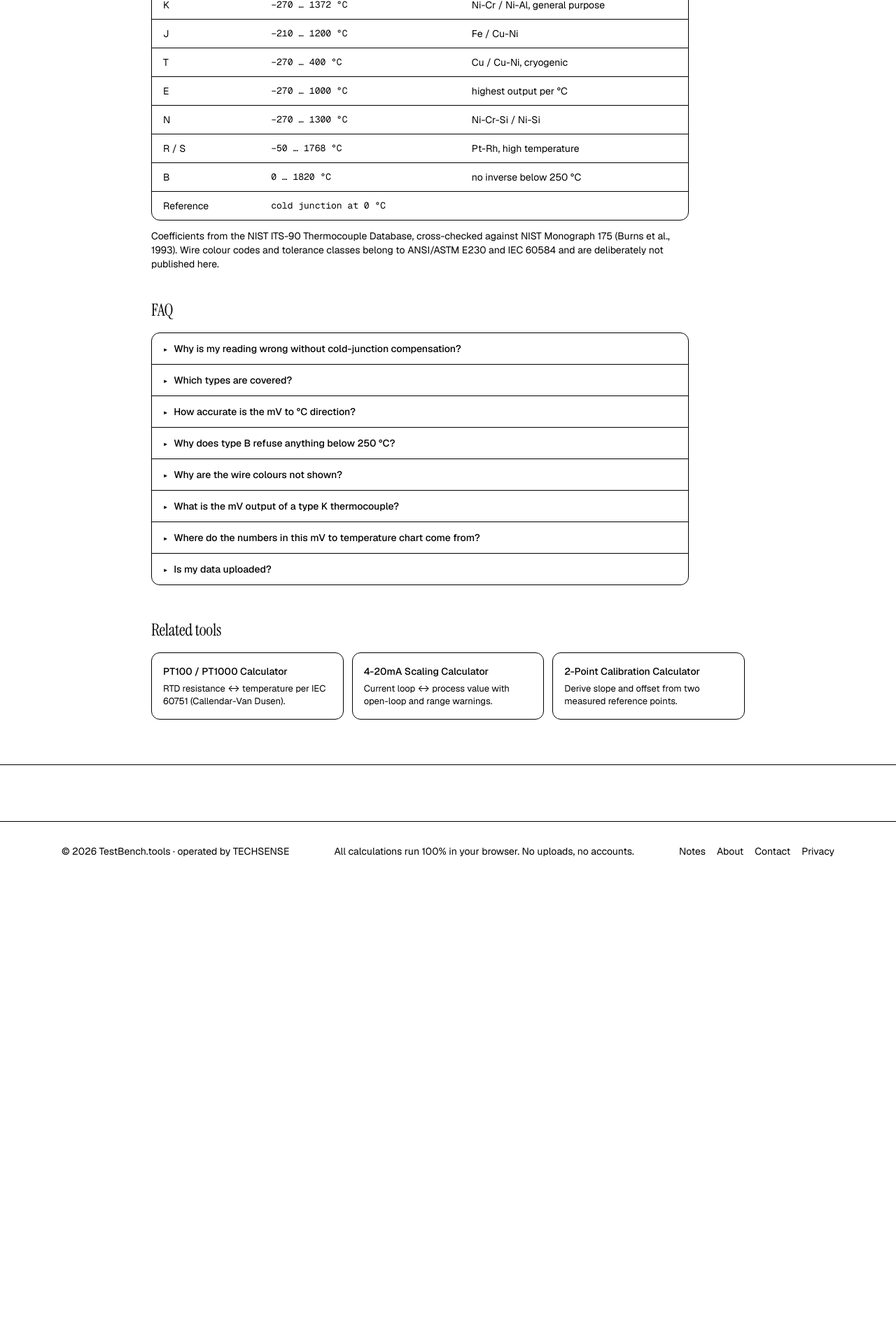
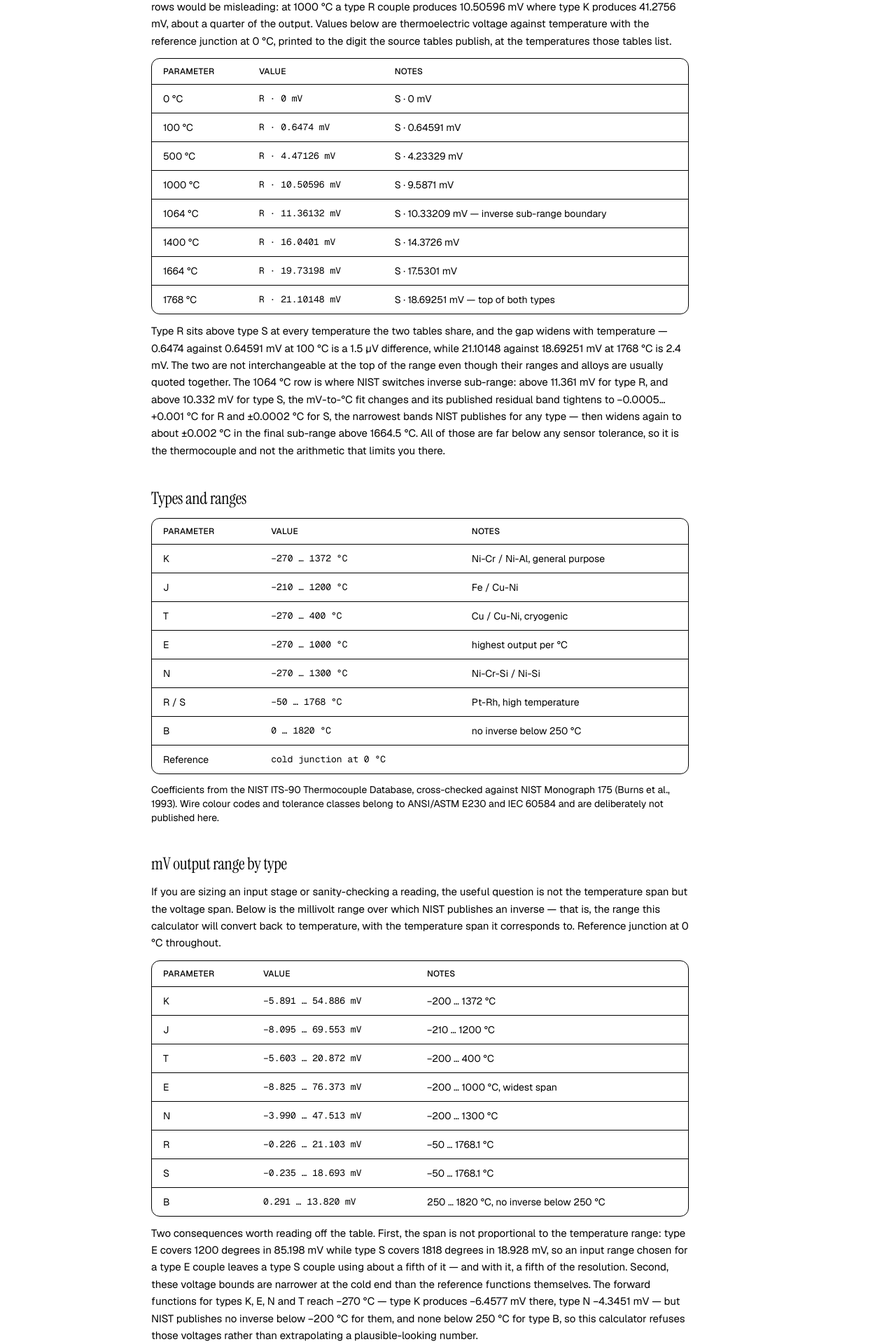
Before and after one commit to Kim-Hakseong/testbench-tools, a Next.js app in the folder apps/web/: page /tools/thermocouple-calculator in a window 1280 px wide. Shown: the part 2740-4660 px from the top of the page at 70% size. Before the commit the page ends 3998 px from the top, so only its background shows below. Built offline with nearby package versions, Linux system fonts and the light colour scheme.

Commit message:
autopilot: weekly T1 content/SEO pass

```diff
--- a/apps/web/app/(en)/tools/thermocouple-calculator/page.tsx
+++ b/apps/web/app/(en)/tools/thermocouple-calculator/page.tsx
@@ -7,13 +7,13 @@ import { JsonLd, toolJsonLd } from "@/lib/jsonld";
 
 export const metadata: Metadata = {
   alternates: { canonical: "/tools/thermocouple-calculator/" },
-  title: "Thermocouple Calculator — mV to Temperature Chart & Formula (K, J, T, ITS-90)",
+  title: "Thermocouple Calculator — mV to Temperature Chart & Formula (K, J, T, R, S, ITS-90)",
   description:
-    "Free thermocouple calculator for types K, J, T, E, N, R, S and B: millivolts to temperature with cold-junction compensation on the NIST ITS-90 reference functions, plus a type K/J/T mV-to-°C chart. 100% in your browser.",
+    "Free thermocouple calculator for types K, J, T, E, N, R, S and B: millivolts to temperature with cold-junction compensation on the NIST ITS-90 reference functions, plus mV-to-°C charts for types K, J, T and the Pt-Rh types R and S, and the mV output range of all eight types. 100% in your browser.",
   openGraph: { url: "/tools/thermocouple-calculator/",
     images: ["/og/thermocouple-calculator.png"], siteName: "TestBench.tools",
     title: "Thermocouple Calculator — mV to °C chart, types K, J, T, E, N, R, S, B",
-    description: "mV ↔ °C on the NIST ITS-90 reference functions, with cold-junction compensation and a type K/J/T reference chart.",
+    description: "mV ↔ °C on the NIST ITS-90 reference functions, with cold-junction compensation, type K/J/T and R/S reference charts, and the mV range of each type.",
     type: "website",
   },
 };
@@ -48,6 +48,18 @@ const FAQS: FaqItem[] = [
     a: "They are read from the reference tables of NIST Monograph 175 (Burns, Scroger, Strouse, Croarkin and Guthrie, 1993): table 7.3.3 for type K, 6.3.3 for type J and 9.3.3 for type T, all with reference junctions at 0 °C. They are not re-derived for this page — the same values are the golden vectors this site's automated test suite pins the engine against, so the chart and the calculator above cannot drift apart.",
   },
   {
+    q: "What is the mV output of a type S thermocouple?",
+    a: "With the reference junction at 0 °C: 0 mV at 0 °C, 0.64591 mV at 100 °C, 4.23329 mV at 500 °C, 9.5871 mV at 1000 °C, 14.3726 mV at 1400 °C and 18.69251 mV at 1768 °C, the top of the published range. Type R runs higher at each of those temperatures: 0.6474 mV at 100 °C, 4.47126 mV at 500 °C, 10.50596 mV at 1000 °C, 16.0401 mV at 1400 °C and 21.10148 mV at 1768 °C. Both are small outputs for the temperatures involved: a type S couple at 1000 °C gives 9.5871 mV where a type K couple at the same temperature gives 41.2756 mV. The chart on this page lists these rows for both types.",
+  },
+  {
+    q: "What is the mV range of each thermocouple type?",
+    a: "Over the range NIST publishes an inverse for: type K −5.891 to 54.886 mV, J −8.095 to 69.553 mV, T −5.603 to 20.872 mV, E −8.825 to 76.373 mV, N −3.990 to 47.513 mV, R −0.226 to 21.103 mV, S −0.235 to 18.693 mV and B 0.291 to 13.820 mV, all with the reference junction at 0 °C. The mV output range table on this page pairs each with its temperature span. Note that the forward functions for K, E, N and T extend further at the cold end, down to −270 °C, than the inverse does — NIST stops at −200 °C there, so those voltages can be produced but not converted back.",
+  },
+  {
+    q: "Where do the type R and S chart numbers come from?",
+    a: "The same place as the K, J and T rows: the reference tables of NIST Monograph 175 (Burns, Scroger, Strouse, Croarkin and Guthrie, 1993) — table 3.3.3 for type R and 4.3.3 for type S, reference junctions at 0 °C. The voltage bounds in the mV output range table are read from the approximate-inverse blocks of the NIST ITS-90 Thermocouple Database (SRD 60). Nothing on this page is interpolated between table rows; the rows are the temperatures the source tables print.",
+  },
+  {
     q: "Is my data uploaded?",
     a: "No. Every calculation runs in your browser.",
   },
@@ -67,9 +79,10 @@ export default function Page() {
           and B. Its main mode takes the voltage you measured plus your cold
           junction temperature and returns the hot-junction temperature, which is
           the number you actually want. Reference: type K at 100 °C produces
-          4.0962 mV with the cold junction at 0 °C. A mV-to-°C chart for types
-          K, J and T, taken from the NIST reference tables, is further down the
-          page.
+          4.0962 mV with the cold junction at 0 °C. Further down the page are
+          mV-to-°C charts taken from the NIST reference tables — types K, J and
+          T, then the Pt-Rh types R and S — and a table of the mV output range
+          each of the eight types covers.
         </AnswerBox>
 
         <Section title="How it works">
@@ -160,8 +173,48 @@ export default function Page() {
             temperature is not the sensitivity you get at the top of the
             range. Type J is printed to
             1 µV rather than 0.01 µV above 760 °C in the source tables, so the
-            800, 1000 and 1200 °C rows carry one fewer digit. Types E, N, R, S
-            and B are in the calculator above but not charted here.
+            800, 1000 and 1200 °C rows carry one fewer digit. Types R and S are
+            charted in the next section; E, N and B are in the calculator above
+            but not charted here.
+          </p>
+        </Section>
+
+        <Section title="Type R and S mV to temperature chart (Pt-Rh)">
+          <p>
+            The platinum-rhodium types read differently enough from the base-metal
+            ones that charting them on the same rows would be misleading: at
+            1000 °C a type R couple produces 10.50596 mV where type K produces
+            41.2756 mV, about a quarter of the output. Values below are
+            thermoelectric voltage against temperature with the reference
+            junction at 0 °C, printed to the digit the source tables publish, at
+            the temperatures those tables list.
+          </p>
+          <ParamsTable
+            rows={[
+              { name: "0 °C", value: "R · 0 mV", note: "S · 0 mV" },
+              { name: "100 °C", value: "R · 0.6474 mV", note: "S · 0.64591 mV" },
+              { name: "500 °C", value: "R · 4.47126 mV", note: "S · 4.23329 mV" },
+              { name: "1000 °C", value: "R · 10.50596 mV", note: "S · 9.5871 mV" },
+              { name: "1064 °C", value: "R · 11.36132 mV", note: "S · 10.33209 mV — inverse sub-range boundary" },
+              { name: "1400 °C", value: "R · 16.0401 mV", note: "S · 14.3726 mV" },
+              { name: "1664 °C", value: "R · 19.73198 mV", note: "S · 17.5301 mV" },
+              { name: "1768 °C", value: "R · 21.10148 mV", note: "S · 18.69251 mV — top of both types" },
+            ]}
+          />
+          <p>
+            Type R sits above type S at every temperature the two tables share,
+            and the gap widens with temperature — 0.6474 against 0.64591 mV at
+            100 °C is a 1.5 µV difference, while 21.10148 against 18.69251 mV at
+            1768 °C is 2.4 mV. The two are not interchangeable at the top of the
+            range even though their ranges and alloys are usually quoted
+            together. The 1064 °C row is where NIST switches inverse sub-range:
+            above 11.361 mV for type R, and above 10.332 mV for type S, the
+            mV-to-°C fit changes and its published residual band tightens to
+            −0.0005…+0.001 °C for R and ±0.0002 °C for S, the narrowest bands
+            NIST publishes for any type — then widens again to about ±0.002 °C
+            in the final sub-range above 1664.5 °C. All of those are far below
+            any sensor tolerance, so it is the thermocouple and not the
+            arithmetic that limits you there.
           </p>
         </Section>
 
@@ -188,6 +241,42 @@ export default function Page() {
           </p>
         </Section>
 
+        <Section title="mV output range by type">
+          <p>
+            If you are sizing an input stage or sanity-checking a reading, the
+            useful question is not the temperature span but the voltage span.
+            Below is the millivolt range over which NIST publishes an inverse —
+            that is, the range this calculator will convert back to temperature,
+            with the temperature span it corresponds to. Reference junction at
+            0 °C throughout.
+          </p>
+          <ParamsTable
+            rows={[
+              { name: "K", value: "−5.891 … 54.886 mV", note: "−200 … 1372 °C" },
+              { name: "J", value: "−8.095 … 69.553 mV", note: "−210 … 1200 °C" },
+              { name: "T", value: "−5.603 … 20.872 mV", note: "−200 … 400 °C" },
+              { name: "E", value: "−8.825 … 76.373 mV", note: "−200 … 1000 °C, widest span" },
+              { name: "N", value: "−3.990 … 47.513 mV", note: "−200 … 1300 °C" },
+              { name: "R", value: "−0.226 … 21.103 mV", note: "−50 … 1768.1 °C" },
+              { name: "S", value: "−0.235 … 18.693 mV", note: "−50 … 1768.1 °C" },
+              { name: "B", value: "0.291 … 13.820 mV", note: "250 … 1820 °C, no inverse below 250 °C" },
+            ]}
+          />
+          <p>
+            Two consequences worth reading off the table. First, the span is not
+            proportional to the temperature range: type E covers 1200 degrees in
+            85.198 mV while type S covers 1818 degrees in 18.928 mV, so an input
+            range chosen for a type E couple leaves a type S couple using about a
+            fifth of it — and with it, a fifth of the resolution. Second, these
+            voltage bounds are narrower at the cold end than the reference
+            functions themselves. The forward functions for types K, E, N and T
+            reach −270 °C — type K produces −6.4577 mV there, type N
+            −4.3451 mV — but NIST publishes no inverse below −200 °C for them,
+            and none below 250 °C for type B, so this calculator refuses those
+            voltages rather than extrapolating a plausible-looking number.
+          </p>
+        </Section>
+
         <Faq items={FAQS} />
         <RelatedTools slugs={["pt100-calculator", "4-20ma-scaling", "two-point-calibration"]} />
       </ToolShell>
--- a/apps/web/content/tools-meta.ts
+++ b/apps/web/content/tools-meta.ts
@@ -95,7 +95,7 @@ export const TOOLS: ToolMeta[] = [
 
   // 5) Sensor & Signal
   { slug: "pt100-calculator", name: "PT100 / PT1000 Calculator", koName: "PT100 / PT1000 계산기", koDescription: "IEC 60751(Callendar-Van Dusen) 기준 저항 ↔ 온도 변환.", description: "RTD resistance ↔ temperature per IEC 60751 (Callendar-Van Dusen).", category: "sensor-signal", p0: true, locale: "both", status: "live", tags: ["pt100", "pt1000", "rtd", "temperature", "resistance"] },
-  { slug: "thermocouple-calculator", name: "Thermocouple Calculator", description: "mV ↔ °C for types K/J/T/E/N/R/S/B with cold-junction compensation.", category: "sensor-signal", p0: true, locale: "en", status: "live", tags: ["thermocouple", "type k", "temperature", "mv", "cold junction", "its-90"] },
+  { slug: "thermocouple-calculator", name: "Thermocouple Calculator", description: "mV ↔ °C for types K/J/T/E/N/R/S/B with cold-junction compensation.", category: "sensor-signal", p0: true, locale: "en", status: "live", tags: ["thermocouple", "type k", "type s", "temperature", "mv", "mv range", "chart", "cold junction", "its-90"] },
   { slug: "ntc-thermistor-calculator", name: "NTC Thermistor Calculator", description: "NTC resistance ↔ temperature by Beta and Steinhart-Hart, with a 3-point fit.", category: "sensor-signal", p0: true, locale: "en", status: "live", tags: ["ntc", "thermistor", "steinhart-hart", "beta", "temperature", "resistance"] },
   { slug: "measurement-accuracy", name: "Measurement Accuracy Calculator", description: "Turn an instrument’s ±(% of reading + % of range) spec into an absolute error.", category: "sensor-signal", p0: true, locale: "en", status: "live", tags: ["accuracy", "uncertainty", "dmm", "counts", "percent of reading", "calibration"] },
   { slug: "adc-calculator", name: "ADC Calculator", koName: "ADC 계산기", koDescription: "N비트 ADC 카운트 ↔ 전압 변환, LSB 크기 계산.", description: "Counts ↔ voltage for N-bit ADCs, with LSB size.", category: "sensor-signal", p0: true, locale: "both", status: "live", tags: ["adc", "counts", "voltage", "resolution", "lsb"] },
```
